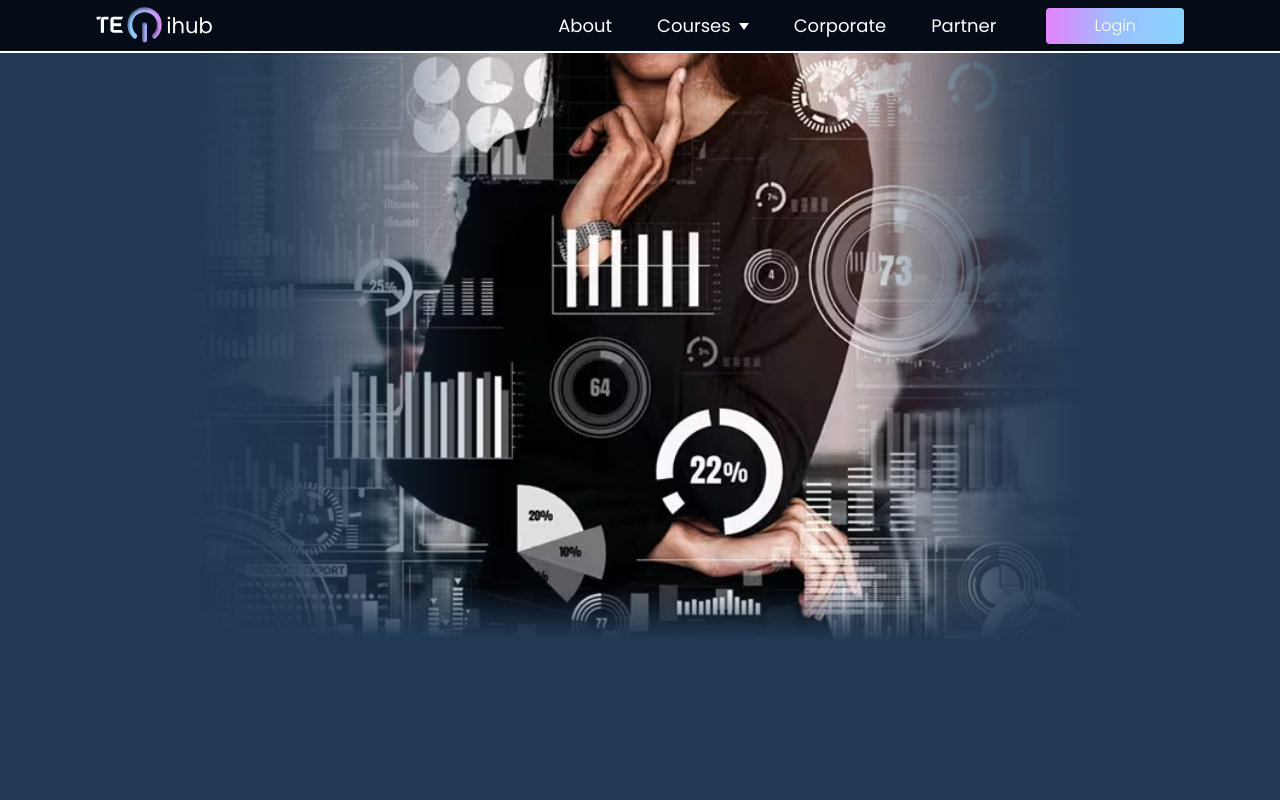
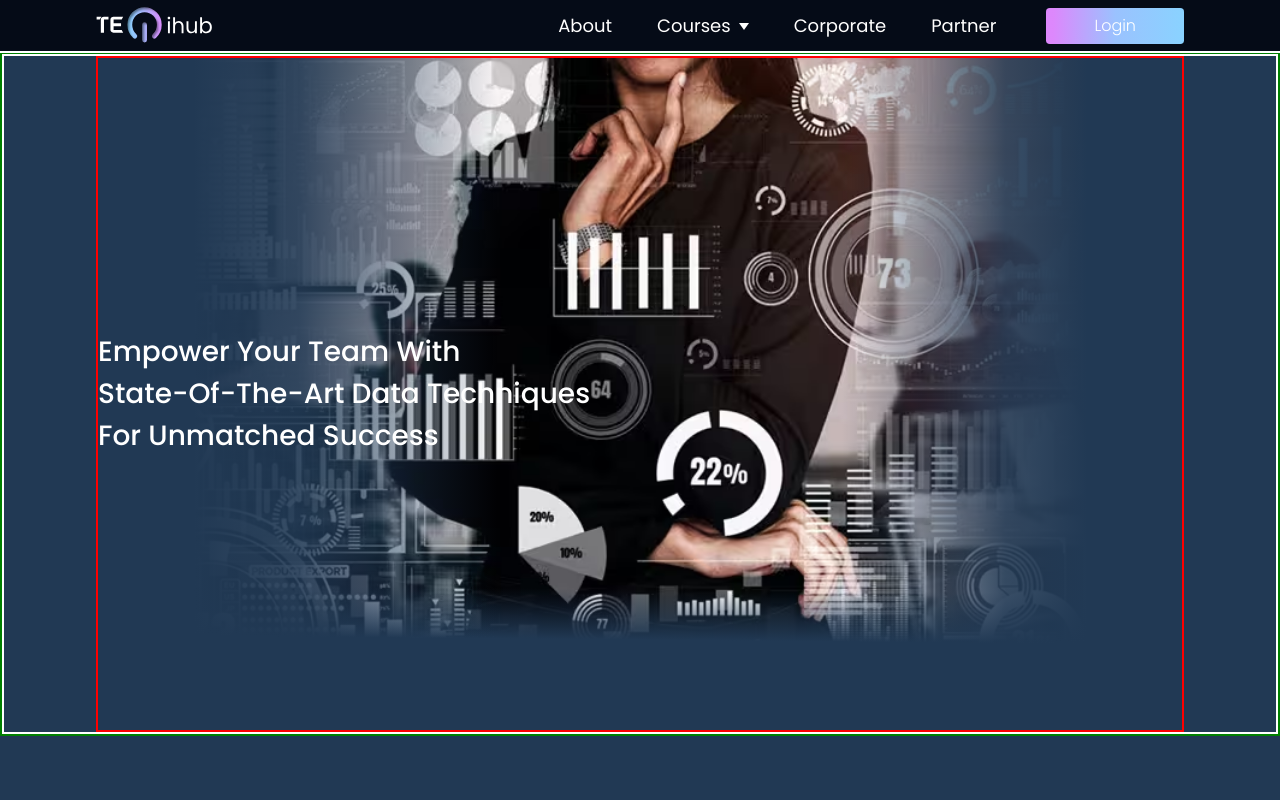
Before and after one commit to Xanderyeng/teqihub, a React (Vite) app: page /corporate in a window 1280 px wide. Shown: the top 800 px of the page. Built offline with nearby package versions, Linux system fonts and the light colour scheme.

Commit message:
Added tagline to Corporate page

```diff
--- a/src/pages/Corporate/Corporate.jsx
+++ b/src/pages/Corporate/Corporate.jsx
@@ -32,19 +32,31 @@ export const Corporate = ({ scrollToId }) => {
           Empower Your Team with State-of-the-Art Data Techniques for Unmatched Success
           </span>
         </div> */}
-              {/* -------- IMAGE ------- */}
-        <div className='relative z-0 w-full border-0 border-green '>
+        {/* -------- IMAGE ------- */}
+        <div className='relative z-0 w-full border-2 border-green '>
+          {/* <img src={corporate} alt='' className=' object-100%' /> */}
+          <div className='relative z-0 flex justify-center h-[85vh] bg-corporate bg-no-repeat bg-contain bg-center border-2 border'>
+            <div className='absolute inset-0 z-0 h-[100%] overlayB flex flex-col items-start justify-center' />
+            <div className='absolute inset-0 z-0 h-[100%] overlayL flex flex-col items-start justify-center' />
+            <div className='absolute inset-0 z-0 h-[100%] overlayR flex flex-col items-end justify-center' />
 
+            <div className='relative z-500 h-full w-[85vw] flex flex-row items-center border-2 border-red'>
+              <div className=' flex flex-col justify-center border-0 border-pink'>
+                <span className='font-sans text-[2.8rem]'>
+                  <p className=' font-medium'>Empower Your Team With </p>
+                  <p className=' font-medium'>
+                    State-Of-The-Art Data Techniques
+                  </p>
+                  <p className=' font-medium'>For Unmatched Success </p>
 
-          {/* <img src={corporate} alt='' className=' object-100%' /> */}
-          <div className=" h-[85vh] bg-corporate bg-no-repeat bg-contain bg-center">
-            <div className='absolute inset-0 z-0 h-[100%] overlayB flex flex-col items-start justify-center border-0 border-green'></div>
-          <div className='absolute inset-0 z-0 h-[100%] overlayL flex flex-col items-start justify-center border-0 border-red'></div>
-          <div className='absolute inset-0 z-0 h-[100%] overlayR flex flex-col items-end justify-center border-0 border-red'></div>
+                  {/* <p className='capitalize font-bold text-mask text-[4.2rem]'>
+                tech journey
+              </p> */}
+                </span>
+              </div>
+            </div>
           </div>
         </div>
-
-
 
         {/*  -------- TEXT CONTENT -------- */}
         <div className=' w-[70vw] flex flex-col justify-center py-8'>
```
